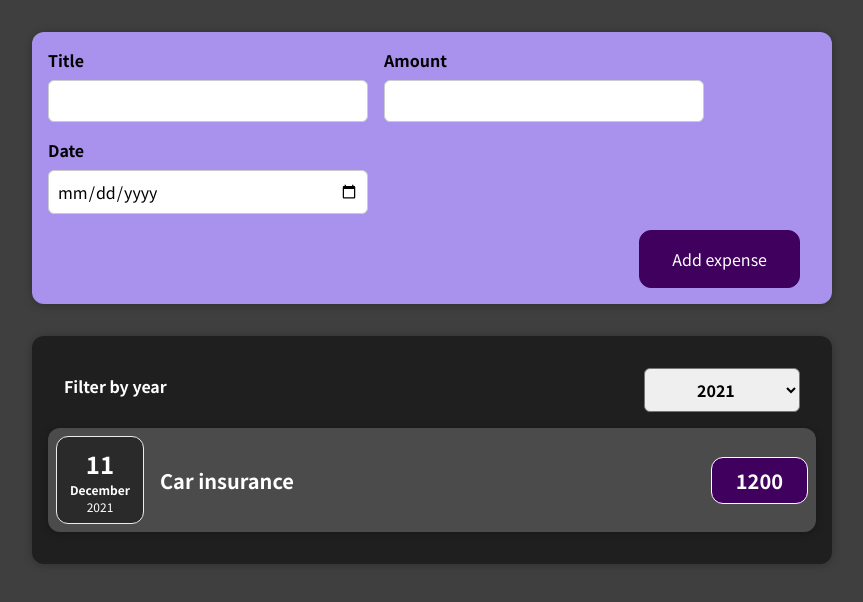
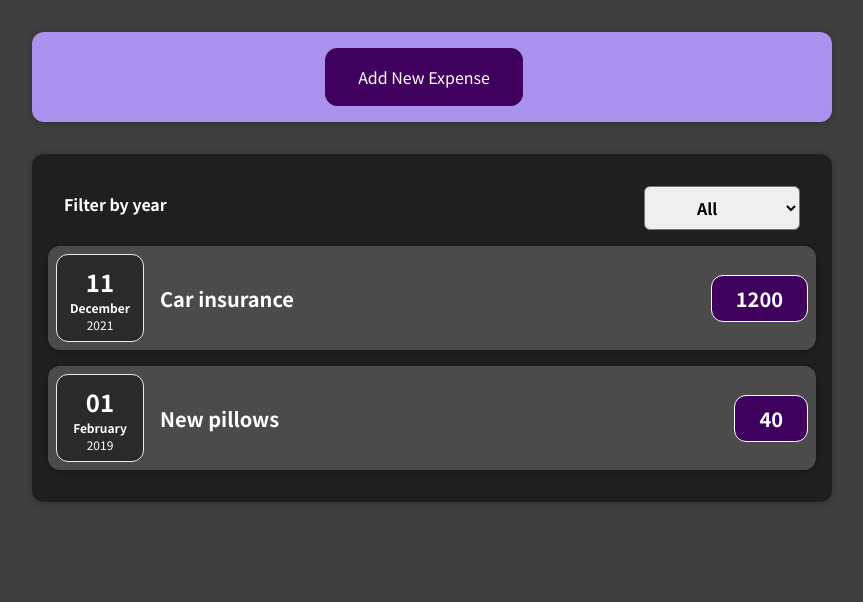
Before and after one commit to grubahilda/react-expenses-tracker, a React (Create React App) app: page / in a window 1280 px wide. Shown: the top 602 px of the page, without its empty margins (208-1071 px from the left). Built offline with nearby package versions, Linux system fonts and the light colour scheme.

Commit message:
Added dynamic year options

```diff
--- a/src/TextResources.tsx
+++ b/src/TextResources.tsx
@@ -5,6 +5,9 @@ export const TextResources = {
   amountLabel: 'Amount',
   dateLabel: 'Date',
   addExpenseButton: 'Add expense',
+  cancelButton: 'Cancel',
   filterLabel: 'Filter by year',
   noExpenses: 'There are no expenses for this period.',
+  showFormButton: 'Add New Expense',
+  all: 'All',
 };
--- a/src/component/Expenses/ExpenseFilter/ExpenseFilter.tsx
+++ b/src/component/Expenses/ExpenseFilter/ExpenseFilter.tsx
@@ -1,20 +1,31 @@
 import { TextResources } from '..';
+import { DateService } from '../../../helpers/date-helper';
 import './ExpenseFilter.css';
 
 const ExpensesFilter = (props: any) => {
   const onYearChangeHandler = (event: any) => {
-      props.onFilterChange(+event.target.value)
+    props.onFilterChange(+event.target.value);
   };
+
+  const startYear = 2018;
+  const currentYear = DateService.todayAsDate().getFullYear();
+  const years: number[] = [];
+
+  for (let year = startYear; year <= currentYear; year++) {
+    years.push(year);
+  }
+
+  const options = years.reverse().map(y => {
+    return <option key={y} value={y}>{y}</option>
+  })
 
   return (
     <div className='expenses-filter'>
       <div className='expenses-filter__control'>
         <label>{TextResources.filterLabel}</label>
         <select value={props.selected} onChange={onYearChangeHandler}>
-          <option value='2022'>2022</option>
-          <option value='2021'>2021</option>
-          <option value='2020'>2020</option>
-          <option value='2019'>2019</option>
+          <option key='0' value='0'>{TextResources.all}</option>
+          {options}
         </select>
       </div>
     </div>
--- a/src/component/Expenses/Expenses.tsx
+++ b/src/component/Expenses/Expenses.tsx
@@ -1,4 +1,4 @@
-import { ReactElement, useState } from 'react';
+import { useState } from 'react';
 import { DateService } from '../../helpers/date-helper';
 import { TextResources } from '../../TextResources';
 import ExpensesFilter from './ExpenseFilter/ExpenseFilter';
@@ -7,33 +7,40 @@ import { ExpenseItemModel } from './ExpenseItem/ExpenseItemModel';
 import './Expenses.css';
 
 function Expenses(props: any) {
-  const [filteredYear, setFilteredYear] = useState(
-    DateService.todayAsDate().getFullYear()
-  );
+  const [filteredYear, setFilteredYear] = useState(0);
 
-  const filterChangeHandler = (filterYearValue: number) => {
+  const filterChangeHandler = (filterYearValue: any) => {
     setFilteredYear(filterYearValue);
   };
 
   const filteredItems: ExpenseItemModel[] = props.items.filter(
     (e: ExpenseItemModel) =>
-      DateService.convertStringToDateObject(e.date).getFullYear() ===
+      {
+        if (filteredYear !== 0) {
+          return DateService.convertStringToDateObject(e.date).getFullYear() ===
         filteredYear
+        } else {
+          return props.items;
+        }
+    }
   );
 
-  const displayItems = filteredItems.length === 0 ? (
+  const displayItems =
+    filteredItems.length === 0 ? (
       <p className='no-results'>{TextResources.noExpenses}</p>
-  ) :
+    ) : (
       filteredItems.map((e: ExpenseItemModel) => {
-      return <ExpenseItem
+        return (
+          <ExpenseItem
             id={e.id}
             title={e.title}
             date={e.date}
             amount={e.amount}
             key={e.id}
-      />;
-    }
-  )
+          />
+        );
+      })
+    );
 
   return (
     <div className='expenses'>
--- a/src/component/Expenses/NewExpense/ExpenseForm/ExpenseForm.tsx
+++ b/src/component/Expenses/NewExpense/ExpenseForm/ExpenseForm.tsx
@@ -52,6 +52,10 @@ function ExpenseForm(props: any) {
     });
   };
 
+  const cancelHandler = () => {
+    props.onCancelButton();
+  };
+
   return (
     <form onSubmit={submitHandler}>
       <div className='new-expense__controls'>
@@ -84,6 +88,7 @@ function ExpenseForm(props: any) {
         </div>
       </div>
       <div className='new-expense__actions'>
+        <button onClick={cancelHandler} type='button'>{TextResources.cancelButton}</button>
         <button type='submit'>{TextResources.addExpenseButton}</button>
       </div>
     </form>
--- a/src/component/Expenses/NewExpense/NewExpense.tsx
+++ b/src/component/Expenses/NewExpense/NewExpense.tsx
@@ -1,16 +1,33 @@
+import { useState } from 'react';
+import { TextResources } from '../../../TextResources';
 import ExpenseForm from './ExpenseForm/ExpenseForm';
 import './NewExpense.css';
 
 function NewExpense(props: any) {
+  const [showForm, setShowForm] = useState(false);
   const saveExpenseDataHandler = (enteredExpenseData: any) => {
     const expenseData = { ...enteredExpenseData, id: props.nrExpenses + 1 };
     props.onAddNewExpense(expenseData);
-    // console.log(expenseData);
+  };
+
+  const clickHandler = () => {
+    setShowForm(true);
+  };
+
+  const cancelButtonHandler = () => {
+    setShowForm(false);
   };
 
   return (
     <div className='new-expense'>
-      <ExpenseForm onSaveExpenseData={saveExpenseDataHandler} />
+      {showForm ? (
+        <ExpenseForm
+          onSaveExpenseData={saveExpenseDataHandler}
+          onCancelButton={cancelButtonHandler}
+        />
+      ) : (
+        <button onClick={clickHandler}>{TextResources.showFormButton}</button>
+      )}
     </div>
   );
 }
--- a/src/index.css
+++ b/src/index.css
@@ -16,4 +16,5 @@ body {
 .no-results {
   color: white;
   padding: 0 1rem;
+  text-align: center;
 }
```
Lines whose indentation alone changed are shown as unchanged.
